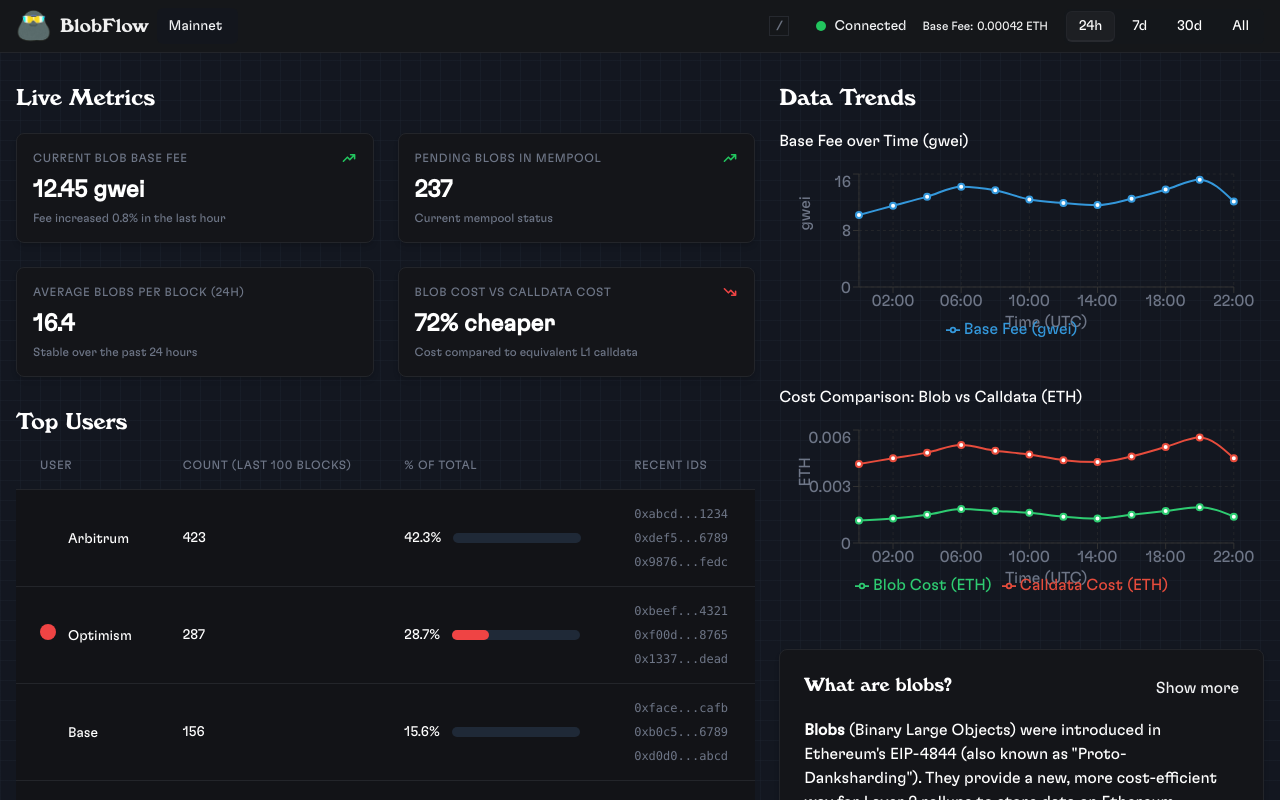
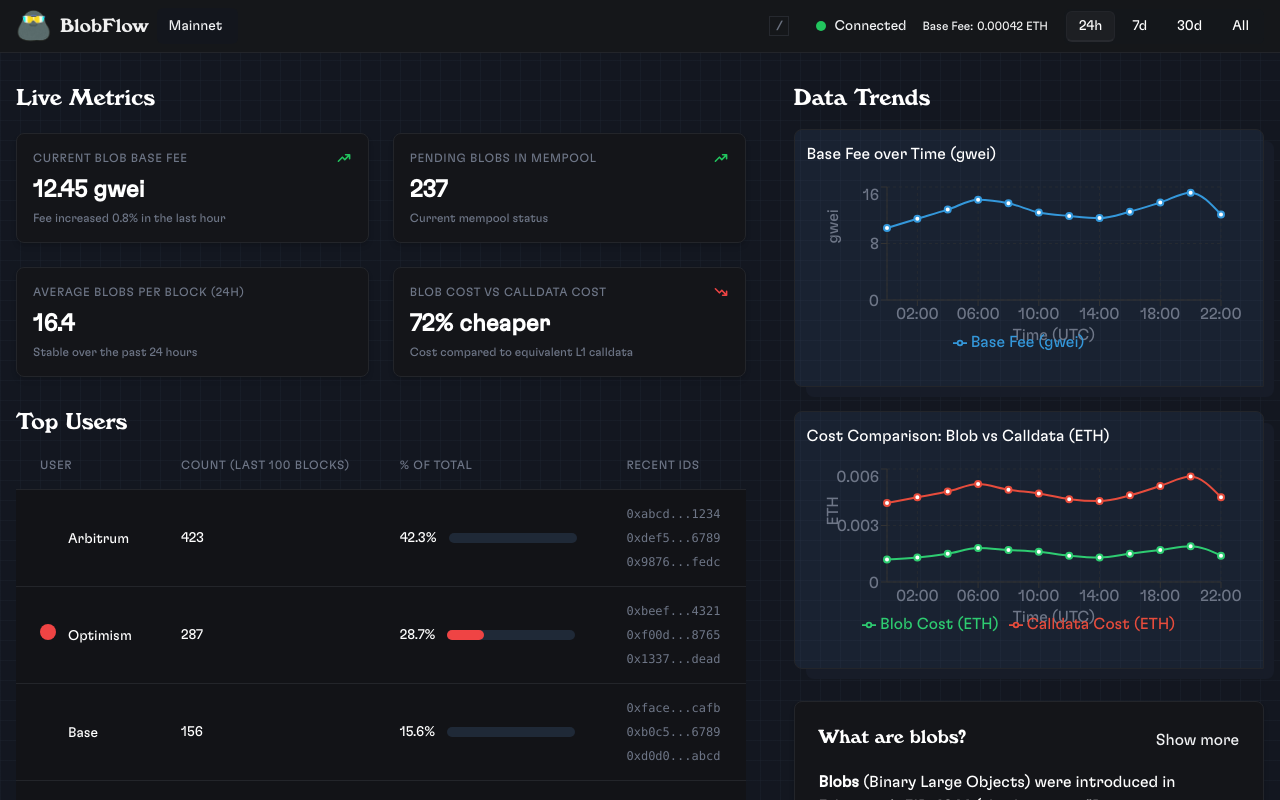
Before and after one commit to douvy/blob-flow, a Next.js app: page / in a window 1280 px wide. Shown: the top 800 px of the page. Built offline with nearby package versions, Linux system fonts and the light colour scheme.

Commit message:
Improve Data Trends design

```diff
--- a/src/app/page.tsx
+++ b/src/app/page.tsx
@@ -39,7 +39,7 @@ export default function Home() {
     <main className="min-h-screen bg-background bg-grid-pattern bg-grid-size">
       <Header />
       <div className="container mx-auto px-4 py-8 max-w-7xl">
-        <div className="grid grid-cols-1 lg:grid-cols-5 gap-6">
+        <div className="grid grid-cols-1 lg:grid-cols-5 gap-12">
           {/* Left Column (60%) */}
           <div className="lg:col-span-3 space-y-8">
             <LiveMetrics />
--- a/src/components/MetricsCharts.tsx
+++ b/src/components/MetricsCharts.tsx
@@ -48,7 +48,7 @@ export default function MetricsCharts() {
     <section>
       <h2 className="text-2xl font-windsor-bold text-white mb-3">Data Trends</h2>
       <div className="flex flex-col space-y-6">
-        <div className="rounded-lg">
+        <div className="rounded-tl-lg border border-divider rounded-tr-lg rounded-bl-lg bg-blue/10 p-3 relative after:content-[''] after:absolute after:border-b-[10px] after:border-r-[10px] after:border-[#171c28] after:right-0 after:bottom-0 after:w-full after:h-full after:pointer-events-none after:rounded-br-lg after:rounded-bl-lg after:rounded-tr-lg after:-right-0 after:-bottom-0 after:left-[11px] after:top-[11px]">
           <h3 className="text-md font-medium mb-4 text-white">Base Fee over Time (gwei)</h3>
           <div className="h-48">
             <ResponsiveContainer width="100%" height="100%">
@@ -90,7 +90,7 @@ export default function MetricsCharts() {
           </div>
         </div>
 
-        <div className="rounded-lg">
+        <div className="rounded-tl-lg border border-divider rounded-tr-lg rounded-bl-lg bg-blue/10 p-3 relative after:content-[''] after:absolute after:border-b-[10px] after:border-r-[10px] after:border-[#171c28] after:right-0 after:bottom-0 after:w-full after:h-full after:pointer-events-none after:rounded-br-lg after:rounded-bl-lg after:rounded-tr-lg after:-right-0 after:-bottom-0 after:left-[11px] after:top-[11px]">
           <h3 className="text-md font-medium mb-4 text-white">Cost Comparison: Blob vs Calldata (ETH)</h3>
           <div className="h-48">
             <ResponsiveContainer width="100%" height="100%">
```
